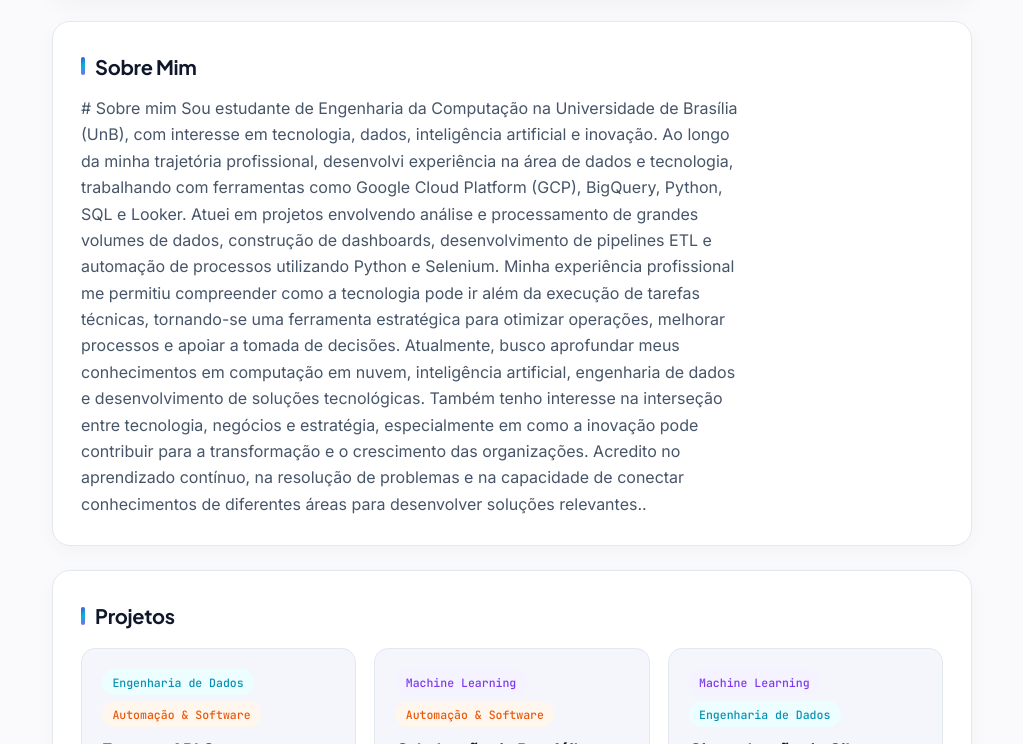
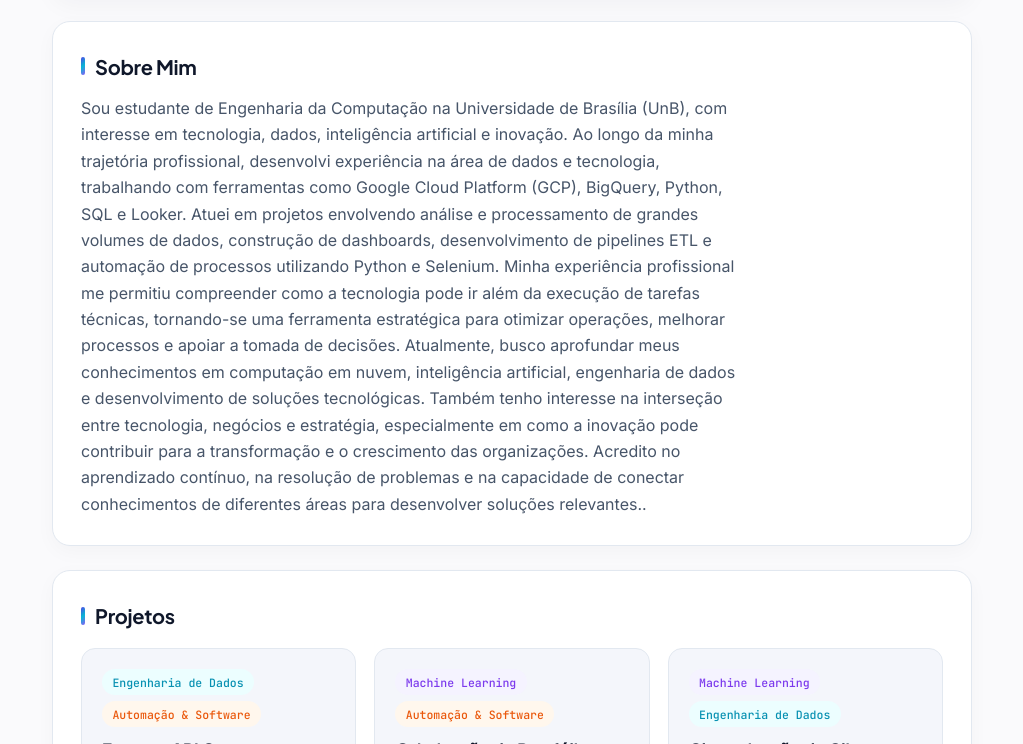
Before and after one commit to juliaaviee/juliaaviee.github.io, a plain HTML site: page index.html in a window 1280 px wide. Shown: the part 356-1100 px from the top of the page, without its empty margins (128-1151 px from the left). Drawn offline with Linux system fonts and the light colour scheme.

```diff
--- a/index.html
+++ b/index.html
@@ -31,9 +31,7 @@
 
     <section id="sobre" class="about">
       <h2>Sobre Mim</h2>
-      <p># Sobre mim
-
-Sou estudante de Engenharia da Computação na Universidade de Brasília (UnB), com interesse em tecnologia, dados, inteligência artificial e inovação.
+      <p>Sou estudante de Engenharia da Computação na Universidade de Brasília (UnB), com interesse em tecnologia, dados, inteligência artificial e inovação.
 
 Ao longo da minha trajetória profissional, desenvolvi experiência na área de dados e tecnologia, trabalhando com ferramentas como Google Cloud Platform (GCP), BigQuery, Python, SQL e Looker. Atuei em projetos envolvendo análise e processamento de grandes volumes de dados, construção de dashboards, desenvolvimento de pipelines ETL e automação de processos utilizando Python e Selenium.
 
```
